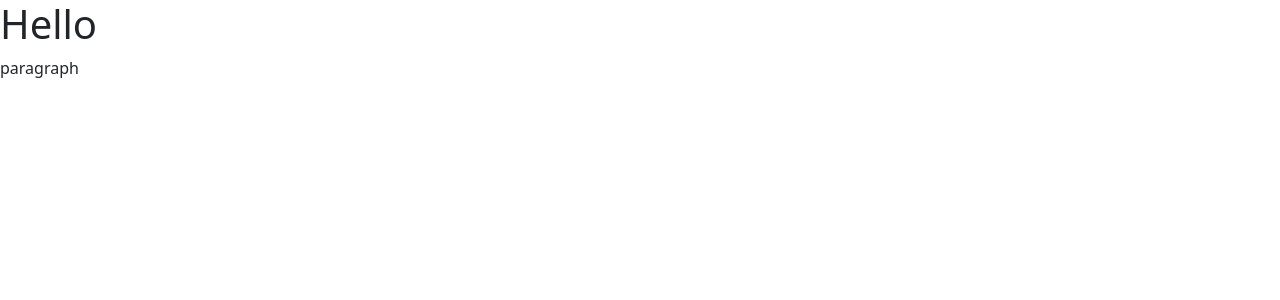
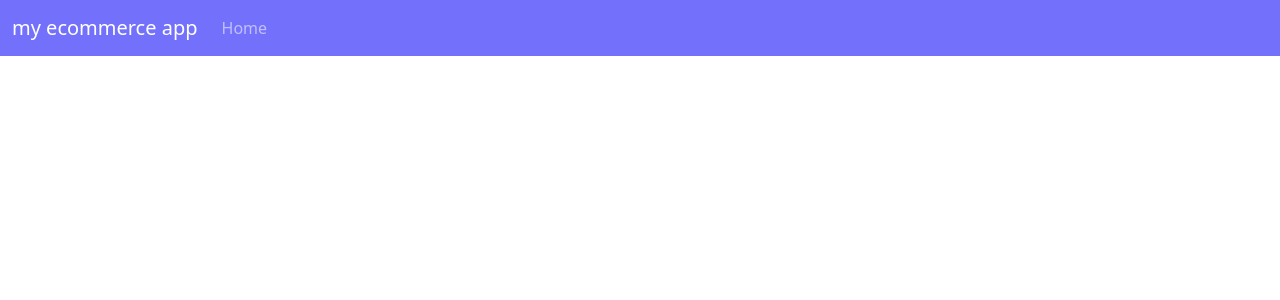
Before and after one commit to YinnyF/ecommerce-app-react-v1, a React (Create React App) app: page / in a window 1280 px wide. Shown: the top 300 px of the page. Built offline with nearby package versions, Linux system fonts and the light colour scheme.

Commit message:
style: add style to NavBar

```diff
--- a/src/App.jsx
+++ b/src/App.jsx
@@ -4,8 +4,26 @@
   render() {
     return (
       <React.Fragment>
-        <h1>Hello</h1>
-        <p>paragraph</p>
+        <nav class="navbar navbar-expand-lg navbar-dark bg-dark navbar-style">
+          <div class="container-fluid">
+            <a class="navbar-brand" href="#">my ecommerce app</a>
+
+            <button class="navbar-toggler" type="button" data-bs-toggle="collapse" data-bs-target="#navbarSupportedContent" aria-controls="navbarSupportedContent" aria-expanded="false" aria-label="Toggle navigation">
+              <span class="navbar-toggler-icon"></span>
+            </button>
+
+            <div class="collapse navbar-collapse" id="navbarSupportedContent">
+              <ul class="navbar-nav me-auto mb-2 mb-lg-0">
+
+                <li class="nav-item">
+                  <a class="nav-link" href="#">Home</a>
+                </li>
+
+              </ul>
+
+            </div>
+          </div>
+        </nav>
       </React.Fragment>
     );
   }
--- a/src/index.css
+++ b/src/index.css
@@ -0,0 +1,3 @@
+.navbar-style {
+  background-color: #7371FC!important;
+}
```
